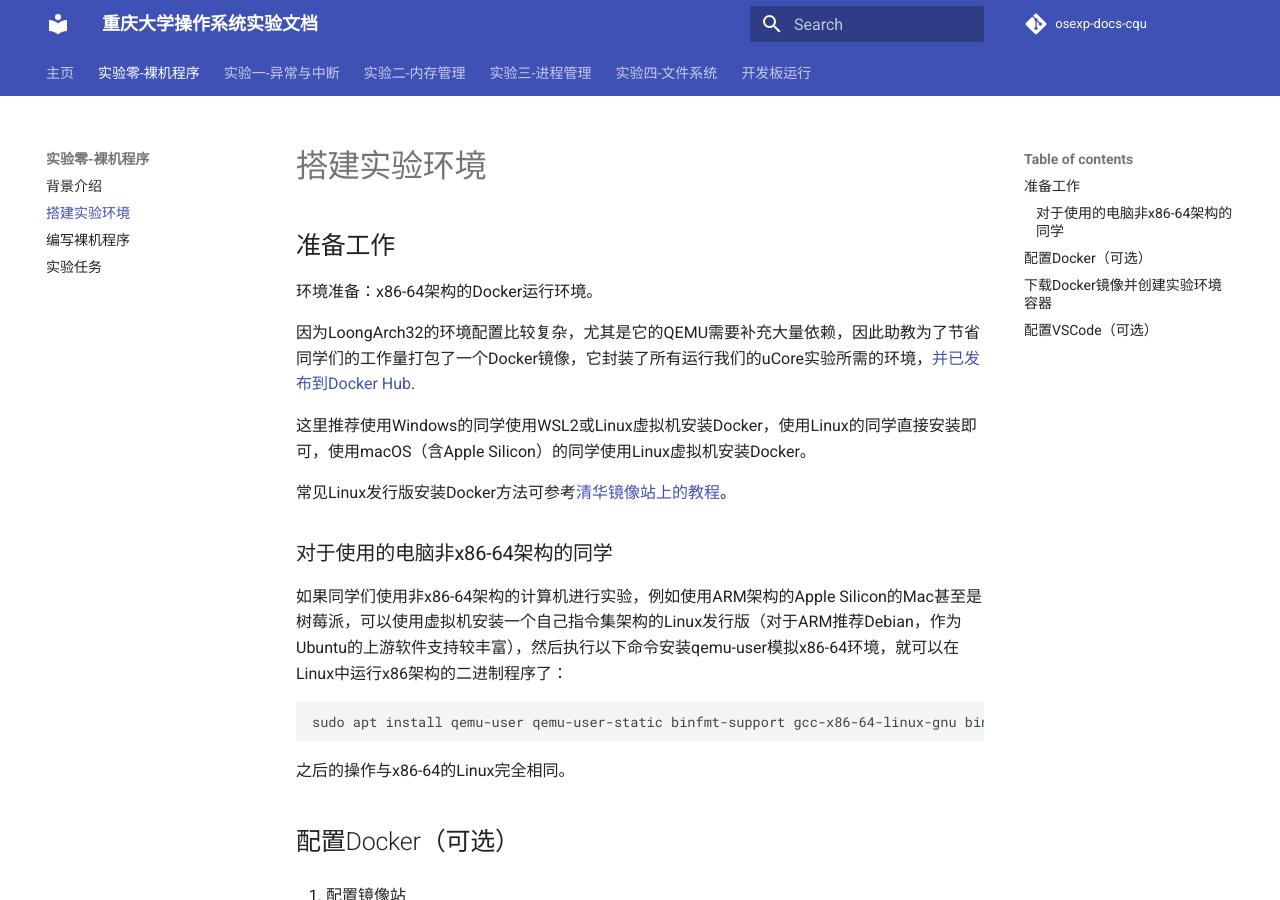
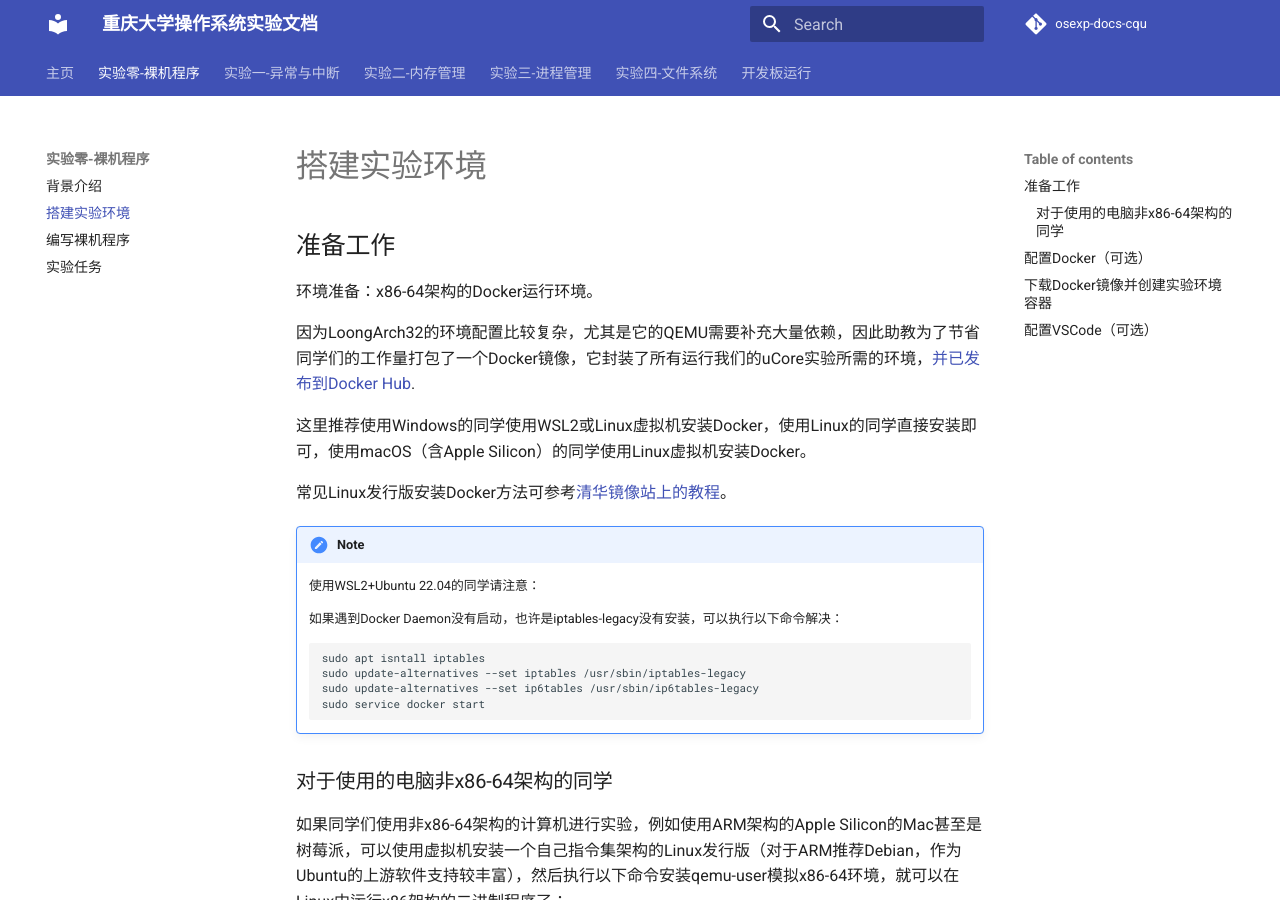
Before and after one commit to CQU-CS-LABs/osexp-docs-cqu, an MkDocs documentation site: the page built from docs/lab0/setup.md, in a window 1280 px wide and 900 px high. Built offline with MkDocs 1.6.1 and Material for MkDocs 9.7.7, drawn with Linux system fonts in a browser that asks for light colours; comment, search, counter and statistics services are not loaded.

Commit message:
add notes

````diff
--- a/docs/lab0/setup.md
+++ b/docs/lab0/setup.md
@@ -7,6 +7,19 @@
 这里推荐使用Windows的同学使用WSL2或Linux虚拟机安装Docker，使用Linux的同学直接安装即可，使用macOS（含Apple Silicon）的同学使用Linux虚拟机安装Docker。
 
 常见Linux发行版安装Docker方法可参考[清华镜像站上的教程](https://mirrors.tuna.tsinghua.edu.cn/help/docker-ce/)。
+
+!!! note
+
+    使用WSL2+Ubuntu 22.04的同学请注意：
+
+    如果遇到Docker Daemon没有启动，也许是iptables-legacy没有安装，可以执行以下命令解决：
+
+    ```shell
+    sudo apt isntall iptables
+    sudo update-alternatives --set iptables /usr/sbin/iptables-legacy
+    sudo update-alternatives --set ip6tables /usr/sbin/ip6tables-legacy
+    sudo service docker start
+    ```
 
 ### 对于使用的电脑非x86-64架构的同学
 
````
Also changed, not shown: docs/index.md (+4 -0 lines).
